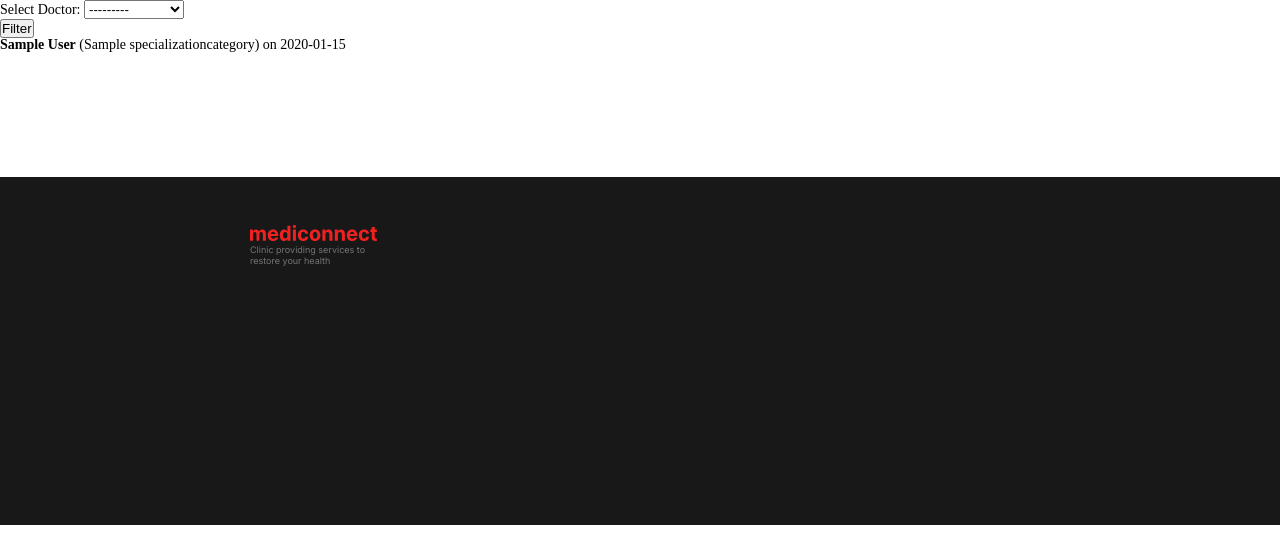
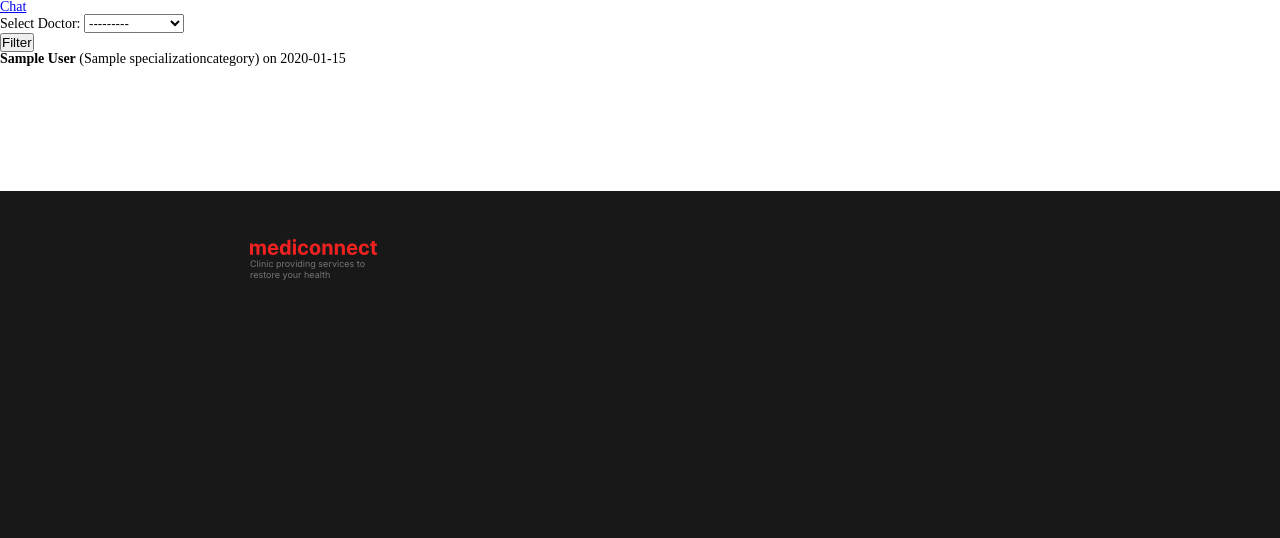
Before and after one commit to yaseliwanoff/mediconnect, a Django app: page /my-page/ in a window 1280 px wide; the page is wider, and only the part inside the window is pictured. Shown: the part 88-626 px from the top of that part. Run offline with Django 5.2, Linux system fonts and the light colour scheme; a user stored in the database is signed in; tables that the repository leaves empty hold one stand-in row (values such as "Sample post").

Commit message:
Added chat link to user page

```diff
--- a/main/templates/main/user-appointments.html
+++ b/main/templates/main/user-appointments.html
@@ -5,7 +5,9 @@
 
 {% block body %}
 {% if appointments %}
+
 <div class="sidebar">
+    <a href="#">Chat</a>
     <form method="post">
         {% csrf_token %}
         {{ filter_form.as_p }}
```
